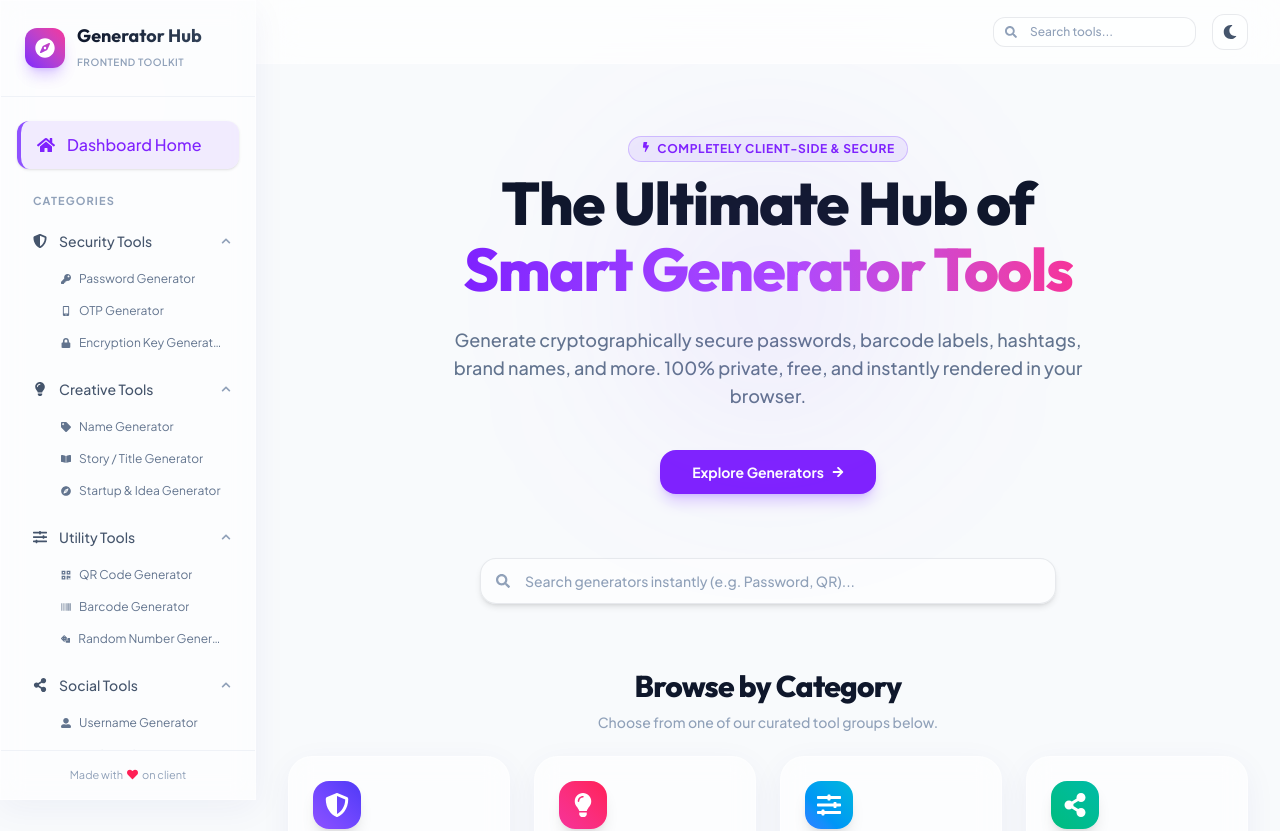
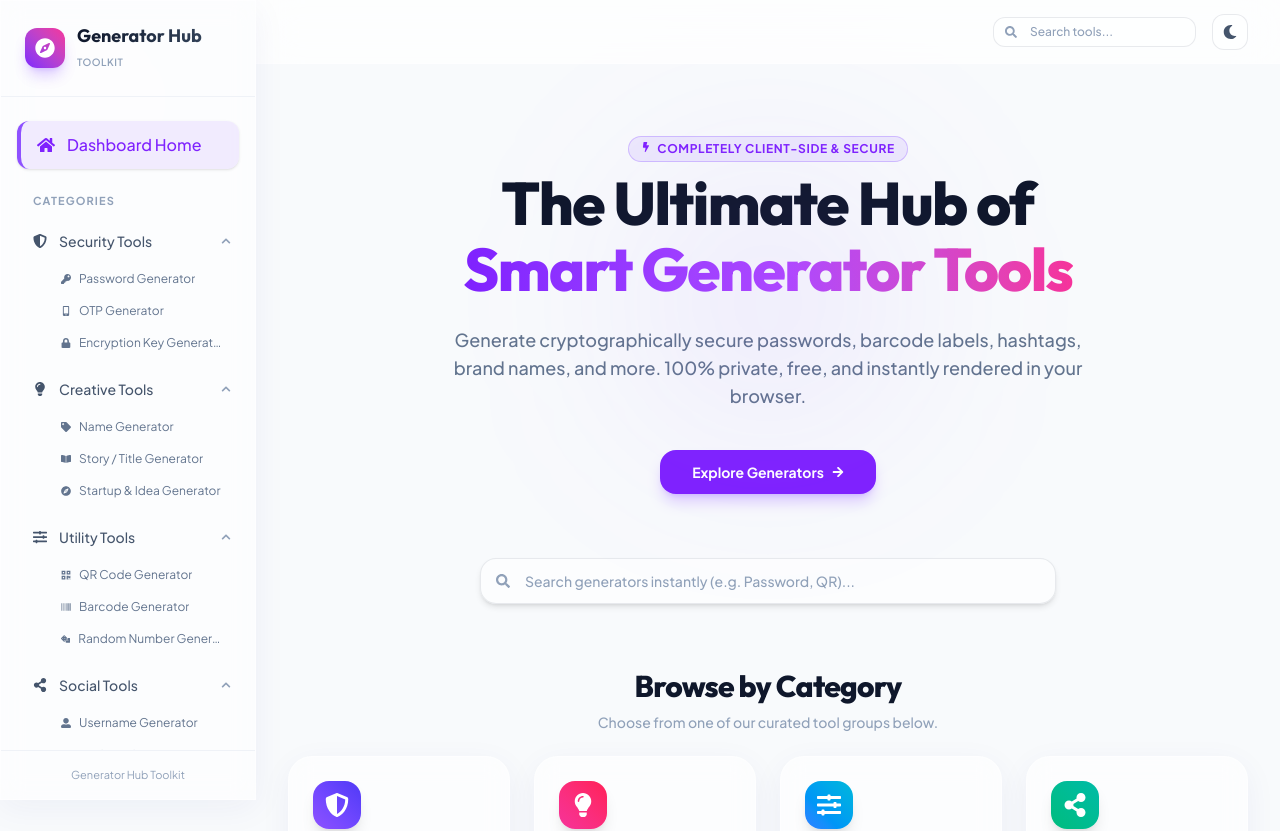
Before and after one commit to Gulhane-Shivani/Generator_hub, a React (Vite) app: page / in a window 1280 px wide. Shown: the top 831 px of the page. Built offline with nearby package versions, Linux system fonts and the light colour scheme.

Commit message:
implement responsive DashboardLayout with sidebar navigation and search functionality

```diff
--- a/src/layouts/DashboardLayout.jsx
+++ b/src/layouts/DashboardLayout.jsx
@@ -82,7 +82,7 @@ const DashboardLayout = ({ children }) => {
             Generator Hub
           </h1>
           <span className="text-[10px] uppercase tracking-wider font-semibold text-slate-400 dark:text-slate-500">
-            Frontend Toolkit
+            Toolkit
           </span>
         </div>
       </div>
@@ -179,7 +179,7 @@ const DashboardLayout = ({ children }) => {
       {/* Footer Details */}
       <div className="p-4 border-t border-slate-200/50 dark:border-slate-800/50 text-center">
         <p className="text-[11px] text-slate-400 dark:text-slate-500 flex items-center justify-center gap-1">
-          Made with <FaHeart className="text-rose-500 animate-pulse" /> on client
+          Generator Hub Toolkit
         </p>
       </div>
     </div>
```
